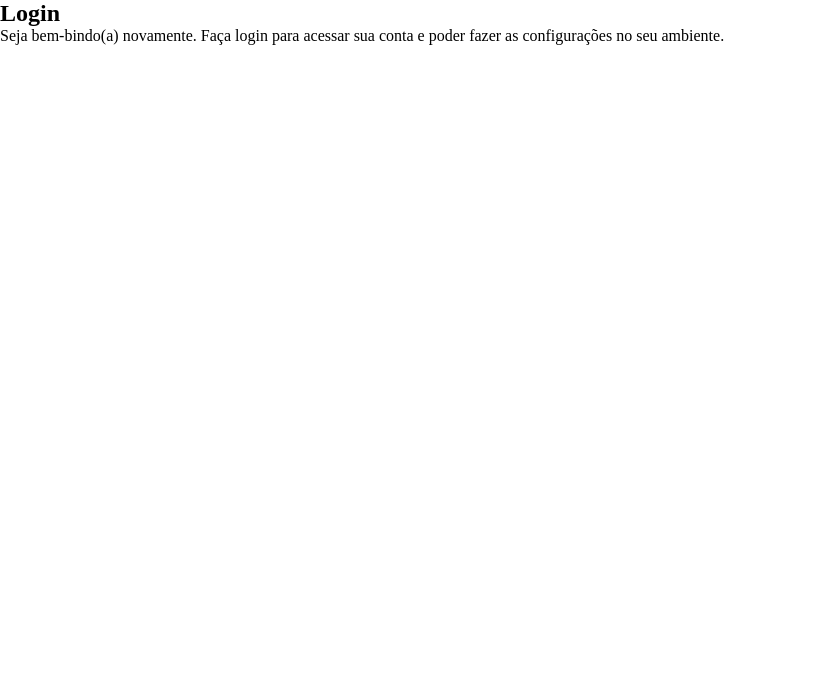
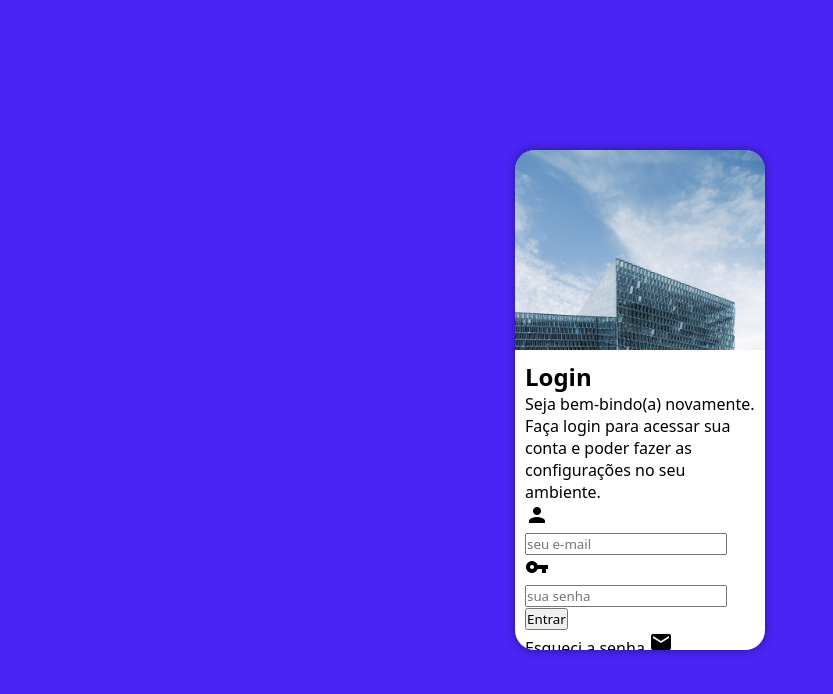
Before and after one commit to FelipeSN07/projeto-login, a plain HTML site: page index.html in a window 1280 px wide. Shown: the whole page, without its empty margins (0-833 px from the left). Drawn offline with Linux system fonts and the light colour scheme.

Commit message:
primeira etapa do desafio

```diff
--- a/estilos/style.css
+++ b/estilos/style.css
@@ -7,6 +7,51 @@
 */
 
 *{
+    font-family: system-ui, -apple-system, BlinkMacSystemFont, 'Segoe UI', Roboto, Oxygen, Ubuntu, Cantarell, 'Open Sans', 'Helvetica Neue', sans-serif;
     padding: 0px;
     margin: 0px;
+    box-sizing: border-box;
 }
+
+body, html {
+    background-color: #4A24F5 ;
+    height: 100vh;
+    width: 100vw;
+}
+
+
+
+main {
+    position: relative;
+    height: 100vh ;
+    width: 100vw;
+
+}
+
+section#login{
+    position: absolute;
+    top: 50%;
+    left: 50%;
+    transform: translate(-50%, -50%);
+    overflow: hidden;
+
+    background-color: white;
+    width: 250px;
+    height: 500px;
+    border-radius: 20px;
+    box-shadow: 0px 0px 10px rgba(0, 0, 0, 0.425);
+}
+
+section#login > div#imagem {
+    display: block;
+    background: #4A24F5 url(../imagens/predio.jpg) no-repeat;
+    background-size: cover;
+    background-position: left top;
+    height: 200px;
+}
+
+section#login > div#formulario {
+    display: block;
+    padding: 10px;
+
+}
--- a/index.html
+++ b/index.html
@@ -6,6 +6,7 @@
     <meta name="viewport" content="width=device-width, initial-scale=1.0">
     <title>Login</title>
     <link rel="stylesheet" href="estilos/style.css">
+    <link href="https://fonts.googleapis.com/icon?family=Material+Icons" rel="stylesheet">
 </head>
 <body>
     <main>
@@ -17,7 +18,20 @@
                 <h1>Login</h1>
                 <p>Seja bem-bindo(a) novamente. Faça login para acessar sua conta e poder fazer as configurações no seu ambiente.</p>
                 <form action="login.php" method="post">
+                    <p>
+                        <label for="iemail"><span class="material-icons">person</span><label>
+                        <input type="email" name="email" id="iemail" required placeholder="seu e-mail">
+                    </p>
 
+                    <p>
+                        <label for="isenha"><span class="material-icons">vpn_key</span></label>
+                        <input type="password" name="senha" id="isenha" required placeholder="sua senha">
+                    </p>
+
+                    <p id="entrar">
+                        <input type="submit" value="Entrar">
+                    </p>
+                    <p id="esq">Esqueci a senha <span class="material-icons">email</span></p>
                 </form>
 
             </div>
```
